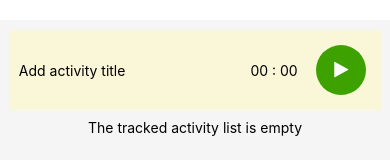
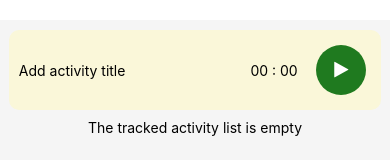
Before and after one commit to nata-kab/TimeTracker, a React Native app: screen / in a window 390 px wide. Shown: the top 160 px of the page. Built offline with nearby package versions, Linux system fonts and the light colour scheme.

Commit message:
style: change colors

```diff
--- a/src/components/MainTask/ActiveTimeTracker/index.js
+++ b/src/components/MainTask/ActiveTimeTracker/index.js
@@ -26,7 +26,7 @@ const ActiveTimeTracker = ({
       <Title text={timeTrackerName} />
       <TimeRecord activityTime={timeTrackerTime} />
       <ButtonHelper
-        buttonColor="#b22222"
+        buttonColor="#992600"
         iconName={"stop"}
         onPress={editTrackersListItem}
       />
@@ -44,6 +44,7 @@ const styles = StyleSheet.create({
     backgroundColor: "#b1d27b",
     margin: 5,
     padding: 10,
+    borderRadius: 10,
   },
 });
 
--- a/src/components/MainTask/AddNewTimeTracker/index.js
+++ b/src/components/MainTask/AddNewTimeTracker/index.js
@@ -26,7 +26,7 @@ const AddNewTimeTracker = ({ handleTrackActivityTime }) => {
       <TaskTitleInput title={timeTrackerTitle} setTitle={setTimeTrackerTitle} />
       <TimeRecord activityTime="00 : 00" />
       <ButtonHelper
-        buttonColor="#3da200"
+        buttonColor="#1f7a1f"
         iconName={"play"}
         onPress={handleAddTracker}
       />
@@ -44,6 +44,7 @@ const styles = StyleSheet.create({
     backgroundColor: "#faf7d9",
     margin: 5,
     padding: 10,
+    borderRadius: 10,
   },
 });
 
--- a/src/components/TrackersList/TrackerItem/index.js
+++ b/src/components/TrackersList/TrackerItem/index.js
@@ -33,6 +33,7 @@ const styles = StyleSheet.create({
     backgroundColor: "#ffffff",
     margin: 5,
     padding: 2,
+    borderRadius: 10,
   },
 });
 
```
